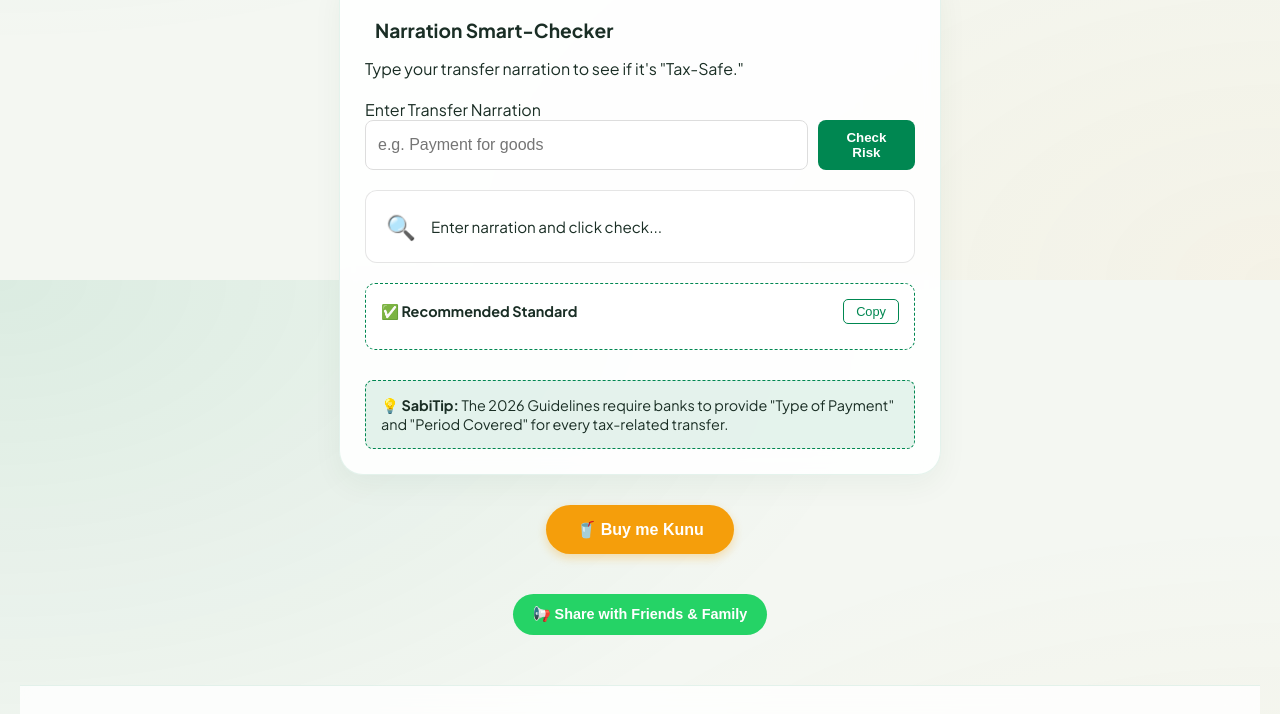
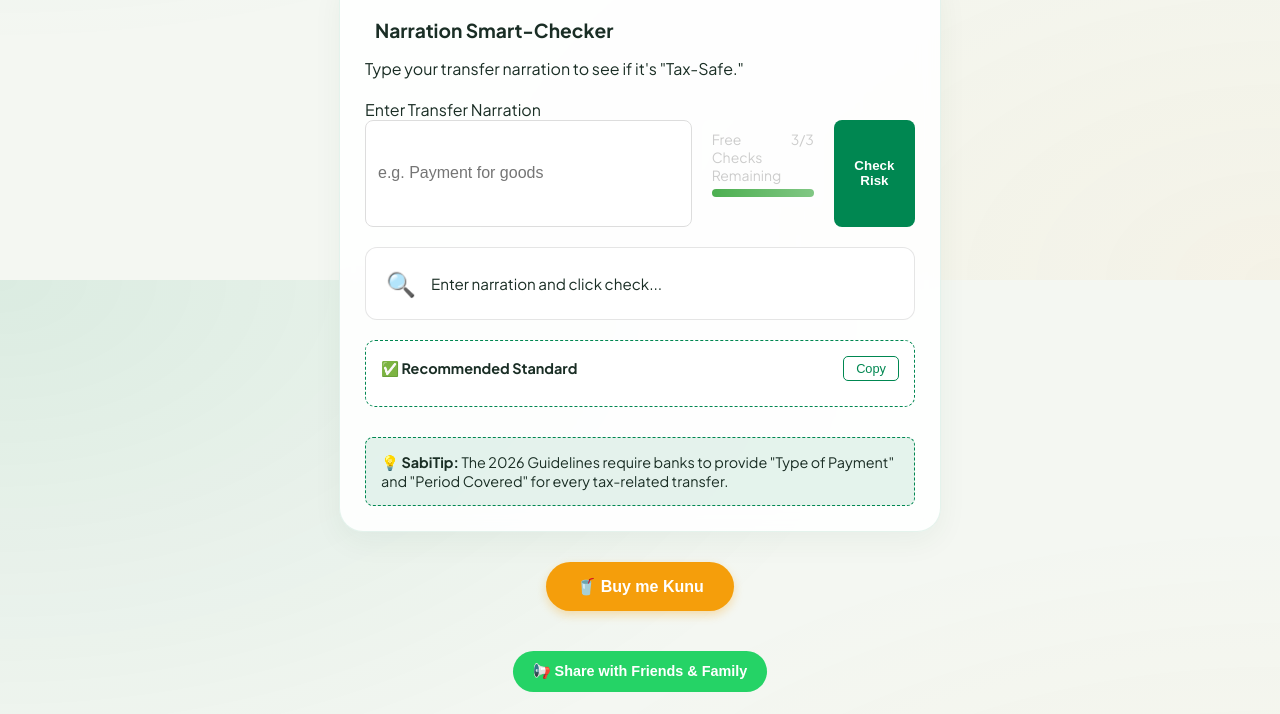
Before and after one commit to twittercrazy58/sabi-tax, a website: page index.html in a window 1280 px wide. Shown: the part 2120-2834 px from the top of the page. Drawn offline with Linux system fonts and the light colour scheme.

Commit message:
Added Narrator Checker Limit

```diff
--- a/index.html
+++ b/index.html
@@ -200,6 +200,19 @@
                 id="narrationInput"
                 placeholder="e.g. Payment for goods"
               />
+              <div class="quota-container">
+                <div class="quota-header">
+                  <span>Free Checks Remaining</span>
+                  <span id="quota-count">3/3</span>
+                </div>
+                <div class="quota-bar-bg">
+                  <div
+                    id="quota-fill"
+                    class="quota-fill"
+                    style="width: 100%"
+                  ></div>
+                </div>
+              </div>
               <button
                 id="checkBtn"
                 class="sabi-btn"
@@ -220,9 +233,7 @@
               <span>✅ Recommended Standard</span>
               <button class="copy-btn" onclick="copySuggestion()">Copy</button>
             </div>
-            <code id="standardNarration"
-              ></code
-            >
+            <code id="standardNarration"></code>
           </div>
 
           <div class="pro-tip">
--- a/script.js
+++ b/script.js
@@ -47,8 +47,38 @@ function debounce(func, timeout = 1200) {
   };
 }
 
-// const API_KEY = "AIzaSyCRbLQ_g3dcKa2M8JhJk_aqEr_H1ruzUgs";
-// const ai = new GoogleGenAI({ apiKey: API_KEY });
+const LIMIT = 3;
+const WINDOW_MS = 10 * 60 * 1000;
+
+function updateQuotaUI() {
+  const now = Date.now();
+  let usage = JSON.parse(localStorage.getItem("sabitax_usage") || "[]");
+
+  // 1. Clean up old timestamps first
+  usage = usage.filter((timestamp) => now - timestamp < WINDOW_MS);
+
+  // Save the cleaned list back to keep storage healthy
+  localStorage.setItem("sabitax_usage", JSON.stringify(usage));
+
+  const remaining = Math.max(0, LIMIT - usage.length);
+  const percentage = (remaining / LIMIT) * 100;
+
+  // 2. Update the UI Elements
+  const countEl = document.getElementById("quota-count");
+  const fillEl = document.getElementById("quota-fill");
+
+  if (countEl) countEl.innerText = `${remaining}/${LIMIT}`;
+  if (fillEl) {
+    fillEl.style.width = `${percentage}%`;
+    fillEl.classList.remove("quota-low", "quota-empty");
+    if (remaining === 1) fillEl.classList.add("quota-low");
+    if (remaining === 0) fillEl.classList.add("quota-empty");
+  }
+
+  return { allowed: remaining > 0, usage, remaining };
+}
+// Initialize on page load
+window.onload = updateQuotaUI;
 
 async function processNarration() {
   const input = document.getElementById("narrationInput").value;
@@ -58,6 +88,20 @@ async function processNarration() {
   const standardElement = document.getElementById("standardNarration");
 
   if (input.length < 5) return;
+
+  // 1. Check quota using the UI function's return value
+  const quota = updateQuotaUI();
+
+  if (!quota.allowed) {
+    const oldestRequest = quota.usage[0];
+    const waitTime = Math.ceil(
+      (WINDOW_MS - (Date.now() - oldestRequest)) / 60000
+    );
+
+    text.innerHTML = `<b>Oga, slow down!</b> You don check 3 times already. Abeg wait <b>${waitTime} minutes</b>.`;
+    resultBox.className = "narration-feedback status-warning";
+    return;
+  }
 
   // UI Loading State
   checkBtn.disabled = true;
@@ -74,6 +118,10 @@ async function processNarration() {
 
     const data = await response.json();
     const fullResponse = data.text;
+
+    const updatedUsage = [...quota.usage, Date.now()];
+    localStorage.setItem("sabitax_usage", JSON.stringify(updatedUsage));
+    updateQuotaUI();
 
     // Split for the Suggestion Card
     const parts = fullResponse.split("SUGGESTION:");
--- a/style.css
+++ b/style.css
@@ -1029,3 +1029,32 @@ input:checked + .slider:before {
   word-break: break-all;
   font-size: 0.95rem;
 }
+
+.quota-container {
+  margin-bottom: 20px;
+  background: rgba(255, 255, 255, 0.05);
+  padding: 10px;
+  border-radius: 8px;
+}
+.quota-header {
+  display: flex;
+  justify-content: space-between;
+  font-size: 14px;
+  margin-bottom: 5px;
+  color: #ccc;
+}
+.quota-bar-bg {
+  height: 8px;
+  background: #333;
+  border-radius: 4px;
+  overflow: hidden;
+}
+.quota-fill {
+  height: 100%;
+  background: linear-gradient(90deg, #4caf50, #81c784);
+  transition: width 0.5s ease-in-out, background 0.3s;
+}
+/* Visual warning when 1 check is left */
+.quota-low { background: #ff9800; }
+/* Visual block when 0 checks left */
+.quota-empty { background: #f44336; }
```
